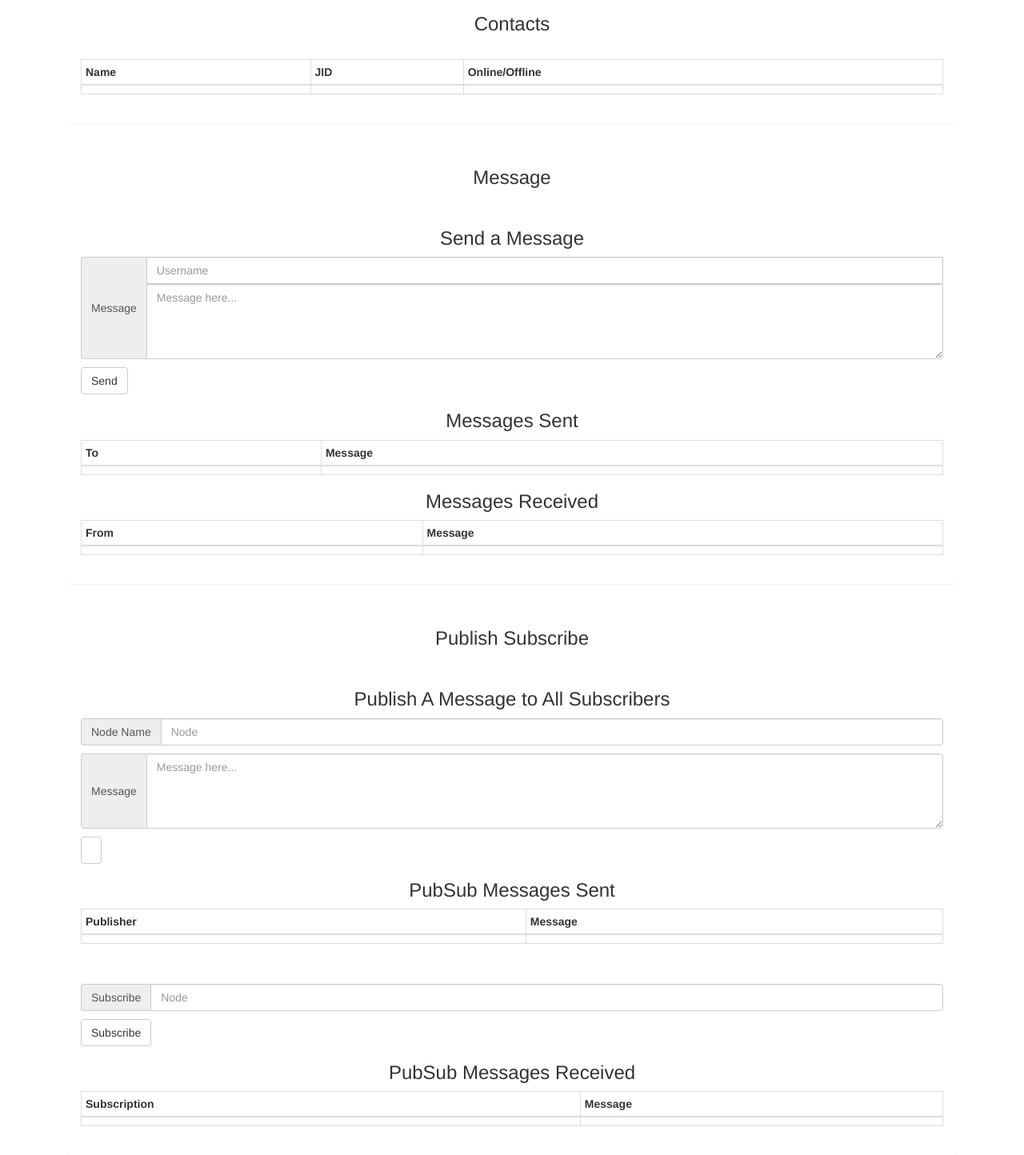
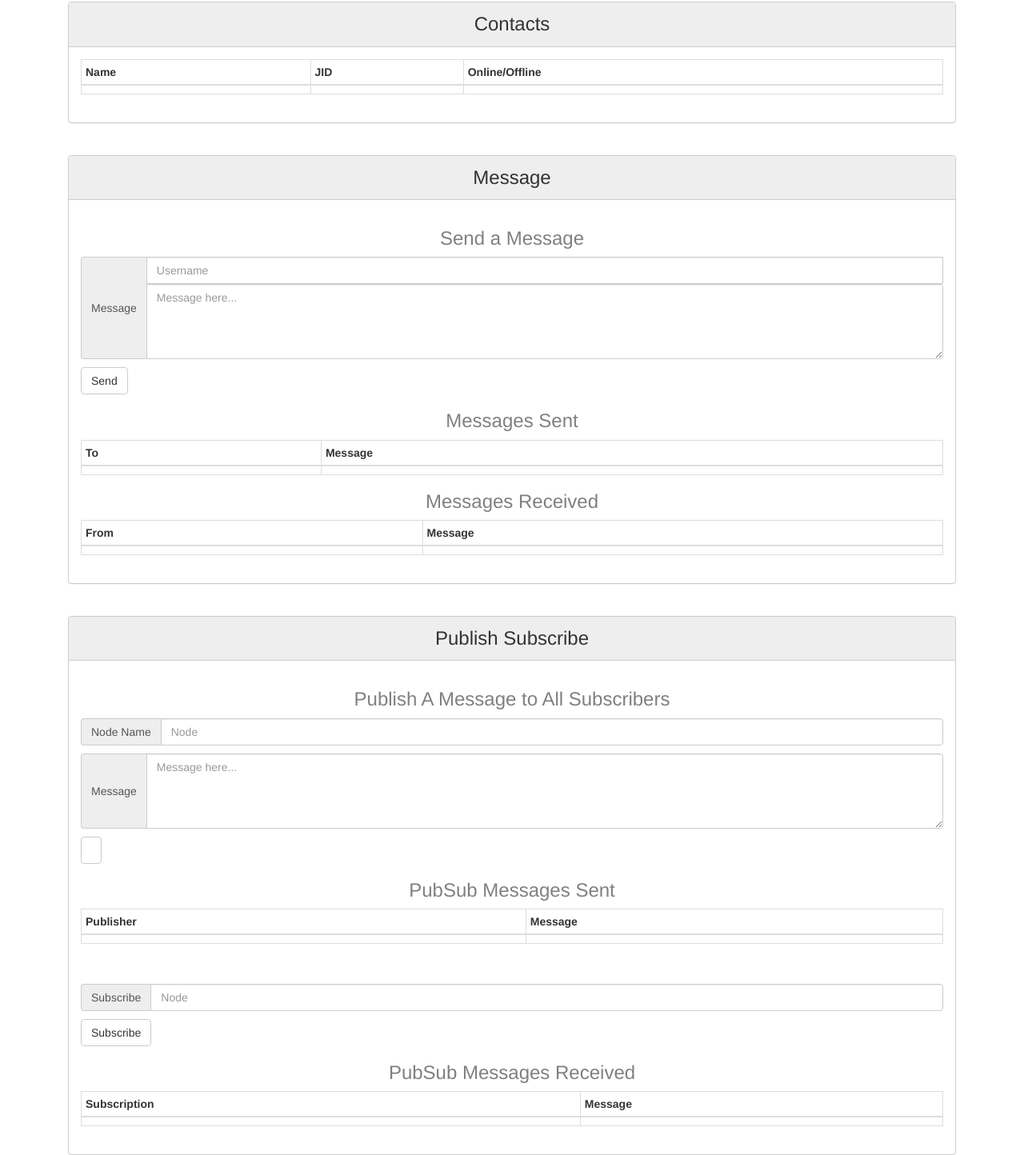
Before and after one commit to ramonrovirosa/ChatClient, a plain HTML site: page index.html in a window 1280 px wide. Shown: the part 303-1747 px from the top of the page at 80% size. Drawn offline with nearby package versions, Linux system fonts and the light colour scheme; a script that the page names is missing.

Commit message:
adding css

```diff
--- a/css/client.css
+++ b/css/client.css
@@ -6,9 +6,16 @@ body {
     margin: 40px 15px;
 
 }
+.pInnerHead{
+    text-align: center;
+    font-size:24px;
+    color:#808080;
+}
 .pHead{
     text-align: center;
     font-size:24px;
+    background-color: #eee;
+    border-color: #cccccc;
 }
 #connect{
     margin-top: 10px;
@@ -29,3 +36,7 @@ body {
 #subscribe{
     margin-top:50px;
 }
+
+.customBorder{
+    border-color: #ccc;
+}
--- a/index.html
+++ b/index.html
@@ -39,7 +39,7 @@
 </div>
 
 <div class="container">
-    <div class="login-box panel">
+    <div class="login-box panel customBorder">
         <div class="panel-heading pHead">Login</div>
         <div class="panel-body">
             <div class="input-group">
@@ -61,7 +61,7 @@
         </div>
     </div>
 
-    <div class="login-box panel">
+    <div class="login-box panel customBorder" >
         <div class="panel-heading pHead">Contacts</div>
         <div class="panel-body" data-bind="visible: connecting">
             <table class="table table-bordered table-condensed">
@@ -84,10 +84,10 @@
         </div>
     </div>
 
-    <div class="login-box panel ">
+    <div class="login-box panel customBorder">
         <div class="panel-heading pHead" >Message</div>
         <div class="panel-body" data-bind="visible: connecting">
-            <h3 class="pHead">Send a Message</h3>
+            <h3 class="pInnerHead">Send a Message</h3>
             <div class="input-group">
                 <span class="input-group-addon">Message</span>
                 <input type="text" class="form-control" placeholder="Username" data-bind="value:sendUsername" >
@@ -95,7 +95,7 @@
             </div>
             <button type="button" class="btn btn-default" id="sendButton" data-bind="click:sendMessage">Send</button>
             <div data-bind="visible:firstMessageSent">
-                <h3 class="pHead">Messages Sent</h3>
+                <h3 class="pInnerHead">Messages Sent</h3>
                 <table class="table table-bordered table-condensed">
                     <thead>
                     <tr>
@@ -113,7 +113,7 @@
 
             </div>
             <div data-bind="visible:firstMessageReceived">
-                <h3 class="pHead">Messages Received</h3>
+                <h3 class="pInnerHead">Messages Received</h3>
                 <table class="table table-bordered table-condensed">
                     <thead>
                     <tr>
@@ -132,10 +132,10 @@
         </div>
     </div>
 
-    <div class="login-box panel">
+    <div class="login-box panel customBorder">
         <div class="panel-heading pHead">Publish Subscribe</div>
         <div class="panel-body" data-bind="visible: connecting">
-            <h3 class="pHead">Publish A Message to All Subscribers</h3>
+            <h3 class="pInnerHead">Publish A Message to All Subscribers</h3>
             <div class="input-group">
                 <span class="input-group-addon">Node Name</span>
                 <input type="text" class="form-control" placeholder="Node" data-bind="value: publishNode">
@@ -149,8 +149,8 @@
 
             <!--<button type="button" class="btn btn-default" id="logInButton" data-bind="click:publishMessage">Publish</button>-->
             <input type="button" class="btn btn-default " data-bind="click:publishMessage,value:pubButton" id="logInButton"  />
-            <div >
-                <h3 class="pHead">PubSub Messages Sent</h3>
+            <div data-bind="visible:nodeCreated">
+                <h3 class="pInnerHead">PubSub Messages Sent</h3>
                 <table class="table table-bordered table-condensed">
                     <thead>
                     <tr>
@@ -173,7 +173,7 @@
             </div>
             <button type="button" class="btn btn-default" id="subscribeButton" data-bind="click:pubSubscribe">Subscribe</button>
             <div data-bind="visible: clientSubscribed">
-                <h3 class="pHead">PubSub Messages Received</h3>
+                <h3 class="pInnerHead">PubSub Messages Received</h3>
                 <table class="table table-bordered table-condensed">
                     <thead>
                     <tr>
```
Also changed, not shown: css/bootstrap.min.css (added), js/bootstrap.min.js (added). Lines whose indentation alone changed are shown as unchanged.
